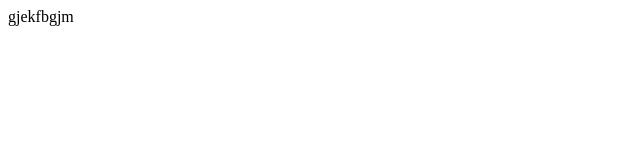
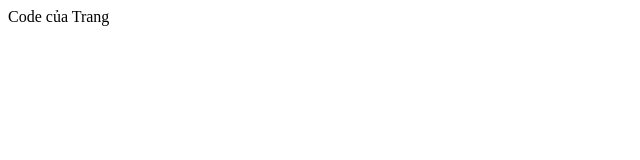
Before and after one commit to ThuyTrang9525/git-demo, a website: page index.html in a window 1280 px wide. Shown: the full height of the page, 0-640 px from the left. Drawn offline with Linux system fonts and the light colour scheme.

Commit message:
Change index

```diff
--- a/index.html
+++ b/index.html
@@ -6,6 +6,6 @@
     <title>Document</title>
 </head>
 <body>
-    gjekfbgjm
+    Code của Trang
 </body>
 </html>
```
